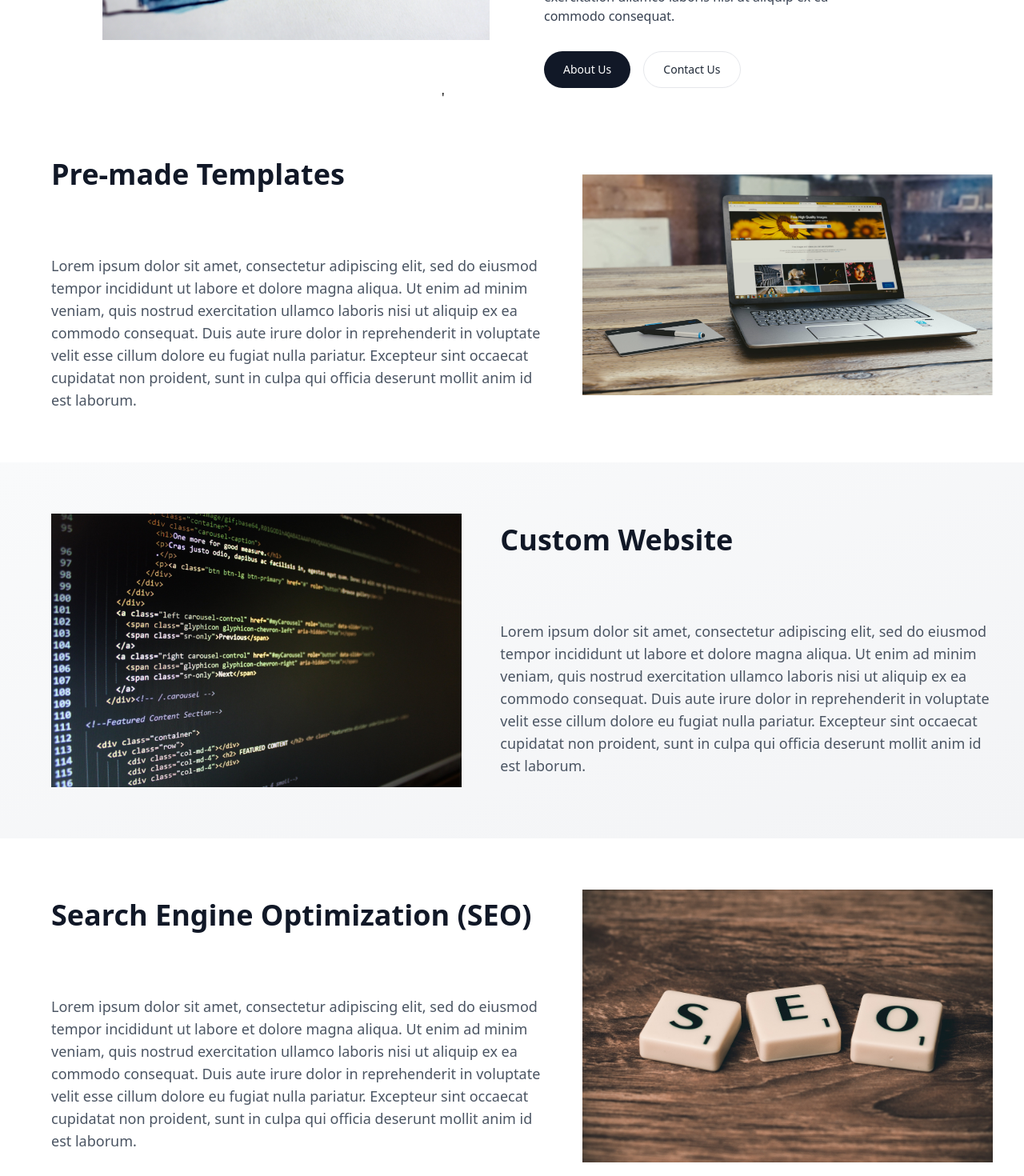
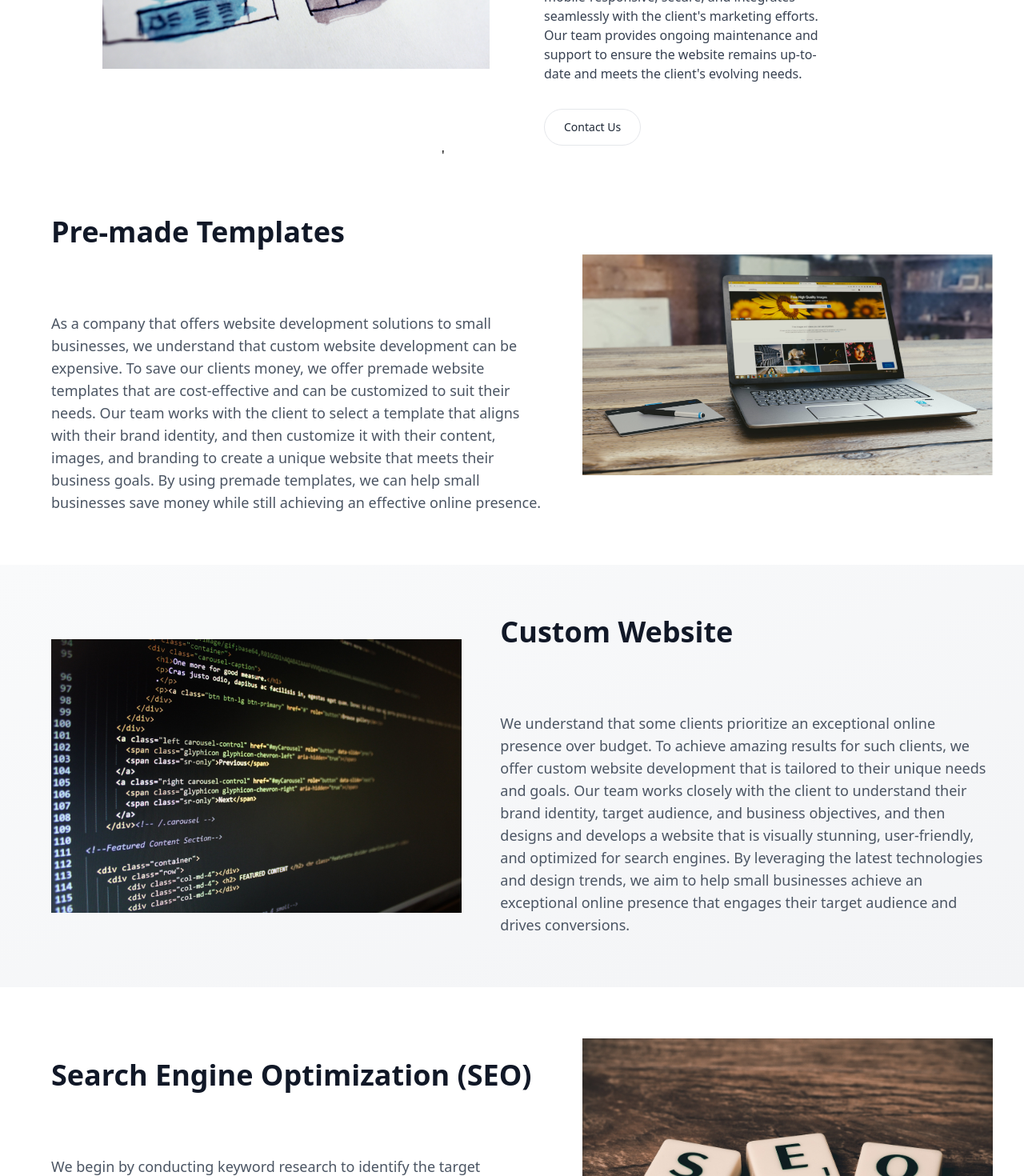
Before and after one commit to TannerGS/sbs_website, a React (Create React App) app: page /website in a window 1280 px wide. Shown: the part 540-2010 px from the top of the page at 80% size. Built offline with nearby package versions, Linux system fonts and the light colour scheme.

Commit message:
Replaced lorem ipsum with content on website page

```diff
--- a/src/views/Header.js
+++ b/src/views/Header.js
@@ -1,7 +1,7 @@
-import React from 'react'
+import React from "react";
 
 // image imports
-import Design from '../images/design.jpg';
+import Design from "../images/design.jpg";
 
 const Header = ({ image, mainText, subText, paragraph }) => {
   return (
@@ -11,33 +11,43 @@ const Header = ({ image, mainText, subText, paragraph }) => {
           <div className="flex items-center flex-wrap gap-12 px-2 md:px-0">
             <div className="lg:w-6/12 lg:-ml-7">
               <div className="relative">
-                        <img src={Design} alt="pic" loading="lazy" width="640" height="640"/>
+                <img
+                  src={Design}
+                  alt="pic"
+                  loading="lazy"
+                  width="640"
+                  height="640"
+                />
               </div>
             </div>
 
             <div className="relative lg:w-6/12 lg:-ml-20 right-7">
-                    <h1 className="font-bold text-5xl sm:text-6xl md:text-7xl xl:text-6xl">{mainText}<span className="text-pink-500">{subText}</span>.</h1>
+              <h1 className="font-bold text-5xl sm:text-6xl md:text-7xl xl:text-6xl">
+                {mainText}
+                <span className="text-pink-500">{subText}</span>.
+              </h1>
               <div className="mt-16 space-y-8 lg:ml-32">
                 <p className="text-gray-700">{paragraph}</p>
                 <div className="flex space-x-4 ">
-                            <button type="button" onClick={() => window.location.href = "/team"} title="Start buying" className="w-full py-3 px-6 text-center rounded-full transition duration-300 bg-gray-900 hover:bg-cyan-500 active:bg-cyan-600 focus:bg-cyan-800 sm:w-max">
-                                <span className="block text-white text-sm">
-                                    About Us
-                                </span>
-                            </button>
-                            <button type="button" onClick={() => window.location.href = "/contact"} title="Start buying" className="w-full py-3 px-6 text-center rounded-full transition border border-gray-200 sm:w-max">
+                  <button
+                    type="button"
+                    onClick={() => (window.location.href = "/contact")}
+                    title="Contact Us!"
+                    className="w-full py-3 px-6 text-center rounded-full transition border border-gray-200 sm:w-max"
+                  >
                     <span className="block text-gray-800 text-sm">
                       Contact Us
                     </span>
                   </button>
                 </div>
-                    </div>'
+              </div>
+              '
             </div>
           </div>
         </div>
       </div>
     </div>
-  )
-}
+  );
+};
 
-export default Header
+export default Header;
--- a/src/views/Website.js
+++ b/src/views/Website.js
@@ -35,11 +35,11 @@ const Website = () => {
             </div>
           </div>
       </div>
-      <Header image={Accounting} mainText='Website Design and ' subText='Development' paragraph='Lorem ipsum dolor sit amet, consectetur adipiscing elit, sed do eiusmod tempor incididunt ut labore et dolore magna aliqua. Ut enim ad minim veniam, quis nostrud exercitation ullamco laboris nisi ut aliquip ex ea commodo consequat.' />
-      <ReverseCard image={Template} title='Pre-made Templates' mainText='Lorem ipsum dolor sit amet, consectetur adipiscing elit, sed do eiusmod tempor incididunt ut labore et dolore magna aliqua. Ut enim ad minim veniam, quis nostrud exercitation ullamco laboris nisi ut aliquip ex ea commodo consequat. Duis aute irure dolor in reprehenderit in voluptate velit esse cillum dolore eu fugiat nulla pariatur. Excepteur sint occaecat cupidatat non proident, sunt in culpa qui officia deserunt mollit anim id est laborum.' subText='Lorem ipsum dolor sit amet, consectetur adipiscing elit, sed do eiusmod tempor incididunt ut labore et dolore magna aliqua. Ut enim ad minim veniam, quis nostrud exercitation ullamco laboris nisi ut aliquip ex ea commodo consequat.'  />
-      <Card image={Custom} title='Custom Website' mainText='Lorem ipsum dolor sit amet, consectetur adipiscing elit, sed do eiusmod tempor incididunt ut labore et dolore magna aliqua. Ut enim ad minim veniam, quis nostrud exercitation ullamco laboris nisi ut aliquip ex ea commodo consequat. Duis aute irure dolor in reprehenderit in voluptate velit esse cillum dolore eu fugiat nulla pariatur. Excepteur sint occaecat cupidatat non proident, sunt in culpa qui officia deserunt mollit anim id est laborum.' subText='Lorem ipsum dolor sit amet, consectetur adipiscing elit, sed do eiusmod tempor incididunt ut labore et dolore magna aliqua. Ut enim ad minim veniam, quis nostrud exercitation ullamco laboris nisi ut aliquip ex ea commodo consequat.' />
-      <ReverseCard image={SEO} title='Search Engine Optimization (SEO)' mainText='Lorem ipsum dolor sit amet, consectetur adipiscing elit, sed do eiusmod tempor incididunt ut labore et dolore magna aliqua. Ut enim ad minim veniam, quis nostrud exercitation ullamco laboris nisi ut aliquip ex ea commodo consequat. Duis aute irure dolor in reprehenderit in voluptate velit esse cillum dolore eu fugiat nulla pariatur. Excepteur sint occaecat cupidatat non proident, sunt in culpa qui officia deserunt mollit anim id est laborum.' subText='Lorem ipsum dolor sit amet, consectetur adipiscing elit, sed do eiusmod tempor incididunt ut labore et dolore magna aliqua. Ut enim ad minim veniam, quis nostrud exercitation ullamco laboris nisi ut aliquip ex ea commodo consequat.'  />
-      <Card image={Analytics} title='Google Analytics' mainText='Lorem ipsum dolor sit amet, consectetur adipiscing elit, sed do eiusmod tempor incididunt ut labore et dolore magna aliqua. Ut enim ad minim veniam, quis nostrud exercitation ullamco laboris nisi ut aliquip ex ea commodo consequat. Duis aute irure dolor in reprehenderit in voluptate velit esse cillum dolore eu fugiat nulla pariatur. Excepteur sint occaecat cupidatat non proident, sunt in culpa qui officia deserunt mollit anim id est laborum.' subText='Lorem ipsum dolor sit amet, consectetur adipiscing elit, sed do eiusmod tempor incididunt ut labore et dolore magna aliqua. Ut enim ad minim veniam, quis nostrud exercitation ullamco laboris nisi ut aliquip ex ea commodo consequat.' />
+      <Header image={Accounting} mainText='Website Design and ' subText='Development' paragraph="We design and develop customized websites and website templates that are visually appealing, user-friendly, and optimized for search engines. We ensure the website is mobile-responsive, secure, and integrates seamlessly with the client's marketing efforts. Our team provides ongoing maintenance and support to ensure the website remains up-to-date and meets the client's evolving needs." />
+      <ReverseCard image={Template} title='Pre-made Templates' mainText='As a company that offers website development solutions to small businesses, we understand that custom website development can be expensive. To save our clients money, we offer premade website templates that are cost-effective and can be customized to suit their needs. Our team works with the client to select a template that aligns with their brand identity, and then customize it with their content, images, and branding to create a unique website that meets their business goals. By using premade templates, we can help small businesses save money while still achieving an effective online presence.'  />
+      <Card image={Custom} title='Custom Website' mainText='We understand that some clients prioritize an exceptional online presence over budget. To achieve amazing results for such clients, we offer custom website development that is tailored to their unique needs and goals. Our team works closely with the client to understand their brand identity, target audience, and business objectives, and then designs and develops a website that is visually stunning, user-friendly, and optimized for search engines. By leveraging the latest technologies and design trends, we aim to help small businesses achieve an exceptional online presence that engages their target audience and drives conversions.' />
+      <ReverseCard image={SEO} title='Search Engine Optimization (SEO)' mainText="We begin by conducting keyword research to identify the target audience's search queries and optimize the website's content, metadata, and structure accordingly. We also focus on building quality backlinks and improving the website's loading speed, mobile responsiveness, and user experience to improve its search engine rankings and reach a wider audience."  />
+      <Card image={Analytics} title='Google Analytics' mainText='We use Google Analytics to track traffic to the website, including the number of visitors, page views, bounce rate, and other metrics as well! We are able to track traffic on the website, including the most visited pages and links, and analyze the data to identify trends and opportunities for improvement. By leveraging Google Analytics, we help small businesses make data-driven decisions and optimize their website for better results.' />
       <Footer />
     </div>
   )
```
Lines whose indentation alone changed are shown as unchanged.
